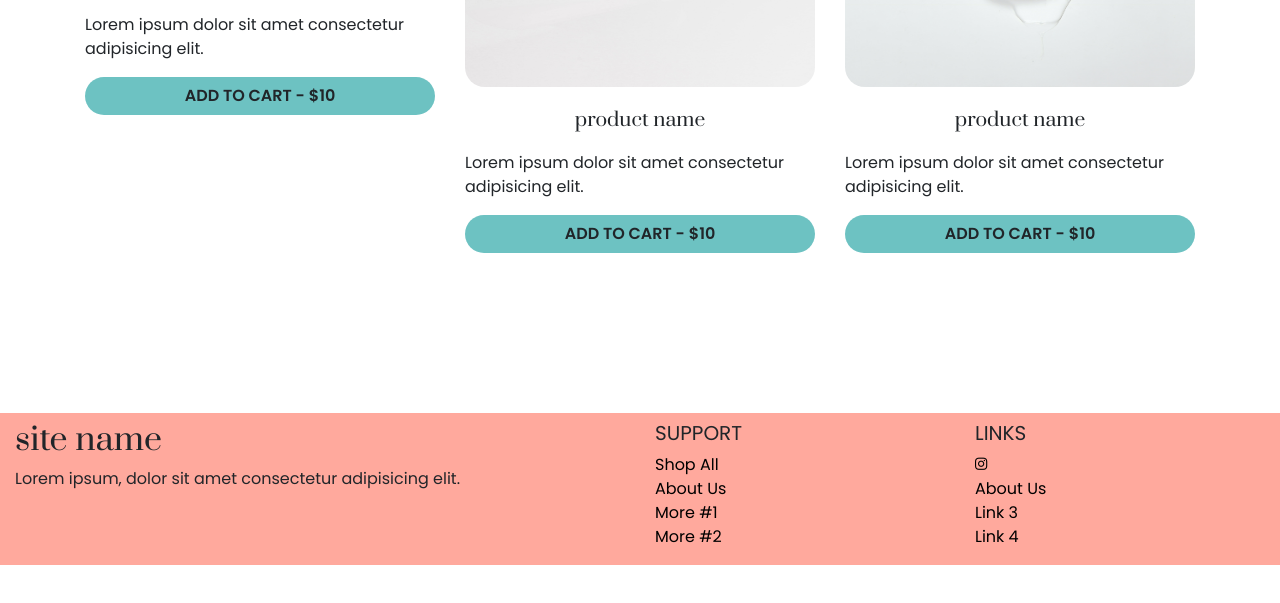
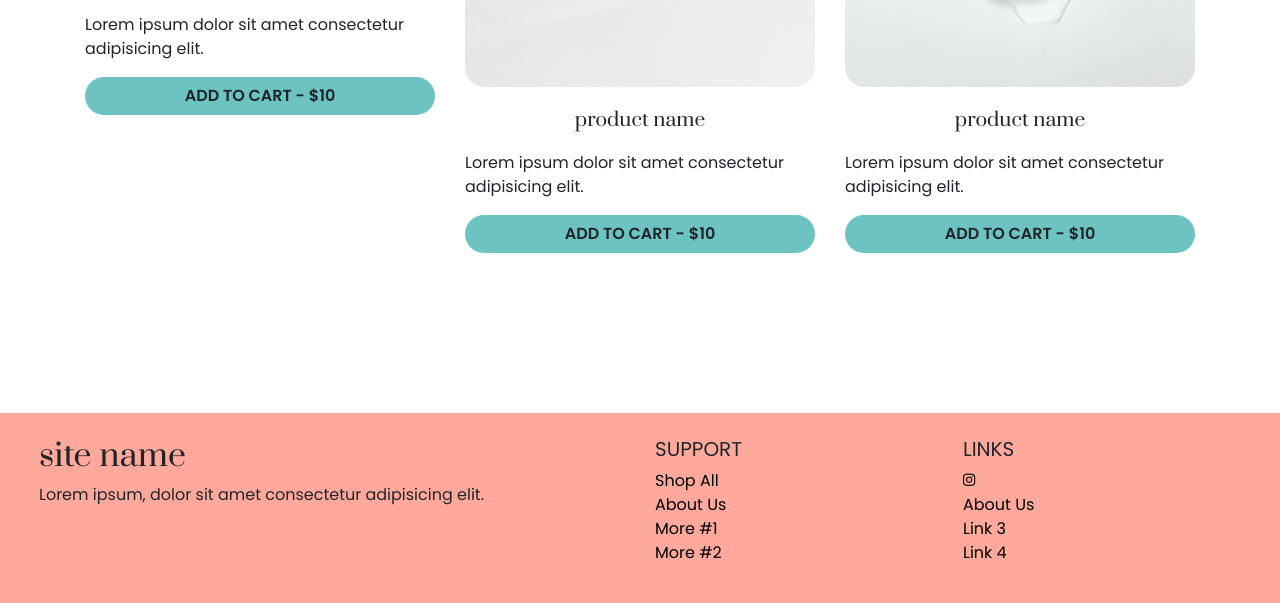
Before and after one commit to burragedanielle/E-CommPractice, a plain HTML site: page index.html in a window 1280 px wide. Shown: the part 1342-1945 px from the top of the page. Before the commit the page ends 1907 px from the top, so only its background shows below. Drawn offline with nearby package versions, Linux system fonts and the light colour scheme.

Commit message:
footing added padding

```diff
--- a/index.html
+++ b/index.html
@@ -184,7 +184,7 @@
         </div>
     </div>
     <!-- Footer -->
-    <footer class="page-footer font-small pt-2">
+    <footer class="page-footer font-small p-4">
         <!-- Footer Links -->
         <div class="container-fluid text-center text-md-left">
             <div class="row">
```
